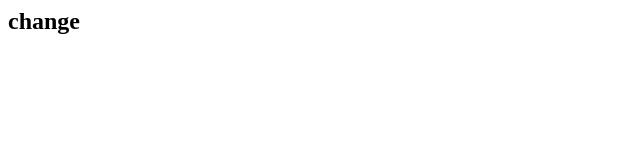
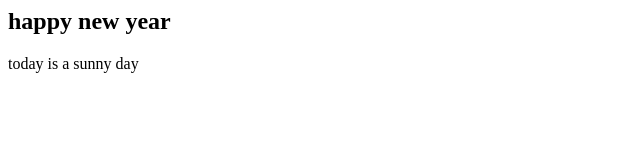
Before and after one commit to yomizhong/world, a website: page src/1.html in a window 1280 px wide. Shown: the whole page, without its empty margins (0-640 px from the left). Drawn offline with Linux system fonts and the light colour scheme.

Commit message:
新增1.html文件

```diff
--- a/src/1.html
+++ b/src/1.html
@@ -1,6 +1,7 @@
 <html>
-    <title>change</title>
+    <title>hello-world</title>
     <body>
-        <h2>change</h2>
+        <h2>happy new year</h2>
+        <p>today is a sunny day</p>
     </body>
 </html>
```
